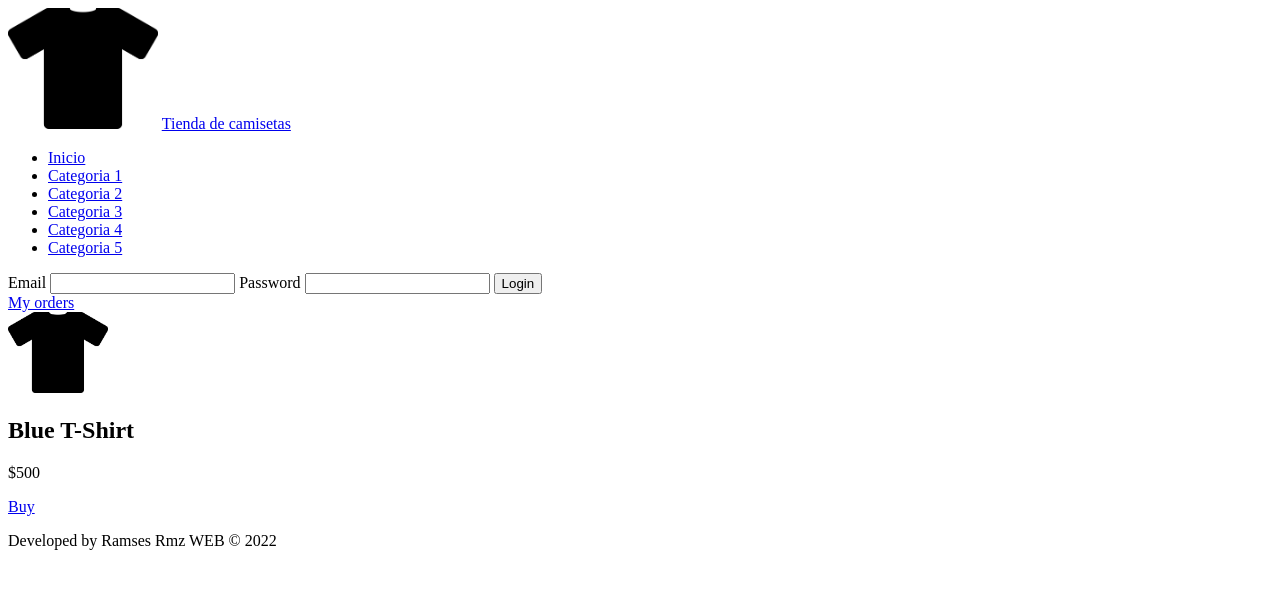
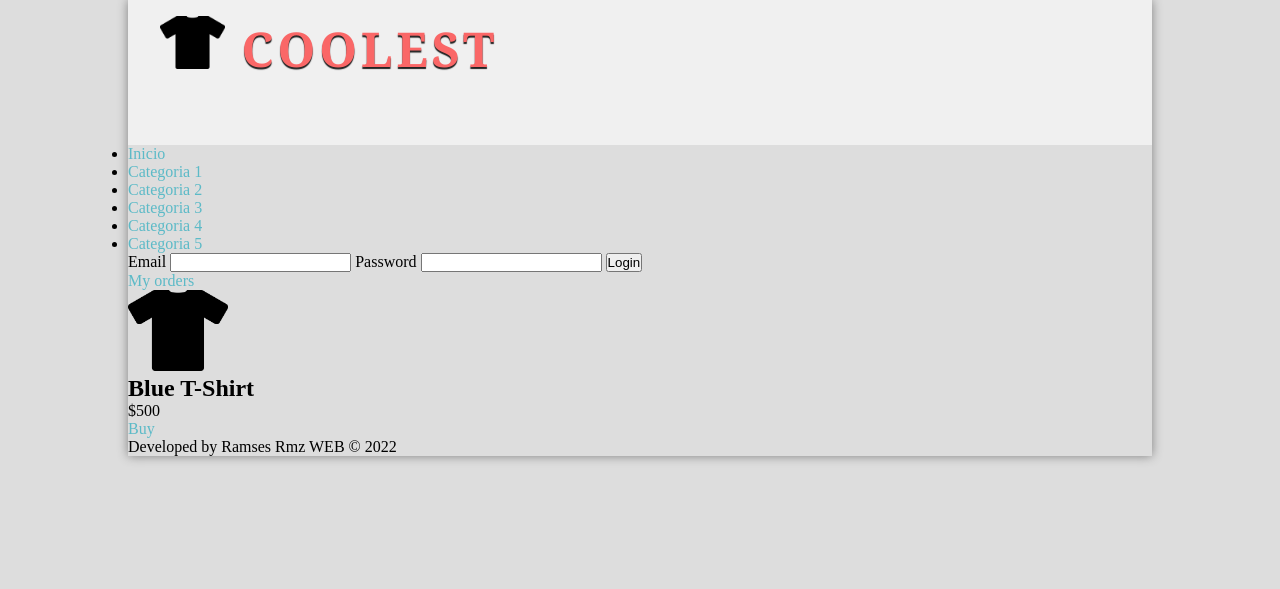
Before and after one commit to HouseCham/proyecto_php_poo, a PHP site: page / in a window 1280 px wide. Shown: the top 589 px of the page. Run offline with PHP 8.4, Linux system fonts and the light colour scheme.

Commit message:
header css

```diff
--- a/assets/css/main.css
+++ b/assets/css/main.css
@@ -1,6 +1,79 @@
+:root{
+    --bg: #dddddd;
+    --a_color: #5cbac7;
+    --a_hover: #29a3db;
+
+    /* HEADER */
+    --header_bg: #F0F0F0;
+    --title: #fa6767;
+}
+
+/* GENERALES */
+*{
+    padding: 0;
+    margin: 0;
+}
+body{
+    background: var(--bg);
+}
+a{
+    color: var(--a_color);
+    text-decoration: none;
+}
+a:visited{
+    color: var(--a_color);
+}
+a:hover{
+    color: var(--a_hover);
+}
+#main_container{
+    width: 80%;
+    margin: 0px auto;
+    box-shadow: 0px 0px 10px gray;
+    background: var(--bg);
+}
+
+/* Header */
+#header{
+    height: 145px;
+    background: var(--header_bg);
+}
 #logo_img{
-    width: 150px;
+    float: left;
+    height: 30px;
 }
+#logo{
+    padding: 1rem;
+    margin-left: 1rem;
+    float: left;
+}
+#logo a{
+    float: left;
+    font-size: 2rem;
+    letter-spacing: 4px;
+    font-family: Georgia, 'Times New Roman', Times, serif;
+    text-transform: uppercase;
+    color: var(--title);
+    font-weight: 600;
+    margin-left: 1rem;
+    text-shadow: 0px 2px 1px #222222;
+    transition: all 300ms;
+}
+#logo a:hover{
+    text-shadow: 0px 2px 1px #222222, 0px 0px 4px var(--title);
+}
+
 .product_img{
     width: 100px;
 }
+
+/* Menu */
+
+@media only screen and (min-width: 1024px){
+    #logo_img{
+        height: 53px;
+    }
+    #logo a{
+        font-size: 3rem;
+    }
+}
--- a/index.php
+++ b/index.php
@@ -3,6 +3,7 @@
 <?php include_once "web/common/head.php"; ?>
 
 <body>
+    <div id="main_container">
         <!-- header -->
         <?php include_once "web/common/header.php"; ?>
         <!-- Menu -->
@@ -11,6 +12,7 @@
         <?php include_once "web/common/main.php"; ?>
         <!-- Footer -->
         <?php include_once "web/common/footer.php"; ?>
+    </div>
 </body>
 
 </html>
--- a/web/common/header.php
+++ b/web/common/header.php
@@ -2,7 +2,7 @@
     <div id="logo">
         <img src="assets/imgs/logo.png" alt="t-shirt" id="logo_img" />
         <a href="index.php">
-            Tienda de camisetas
+            Coolest
         </a>
     </div>
 </header>
```
Lines whose indentation alone changed are shown as unchanged.
